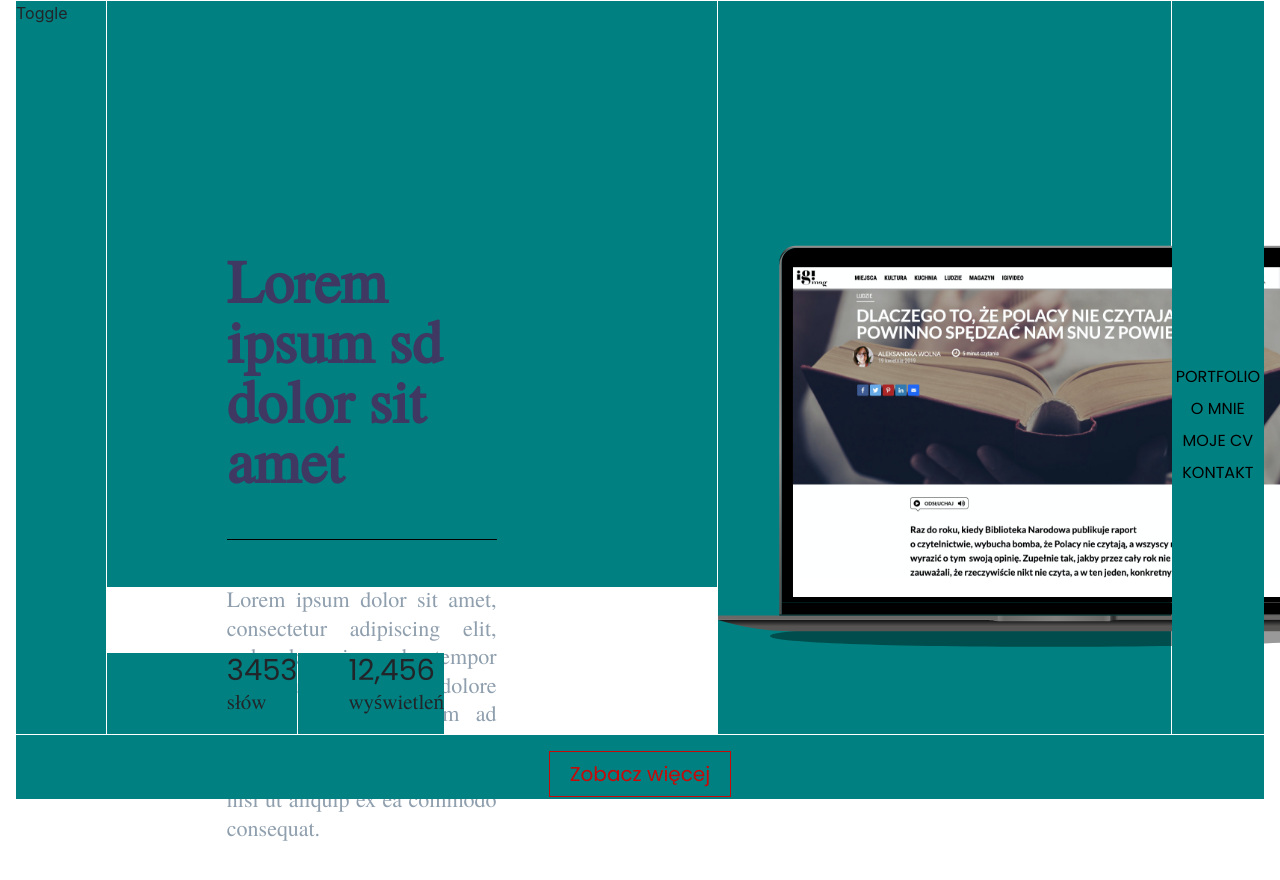
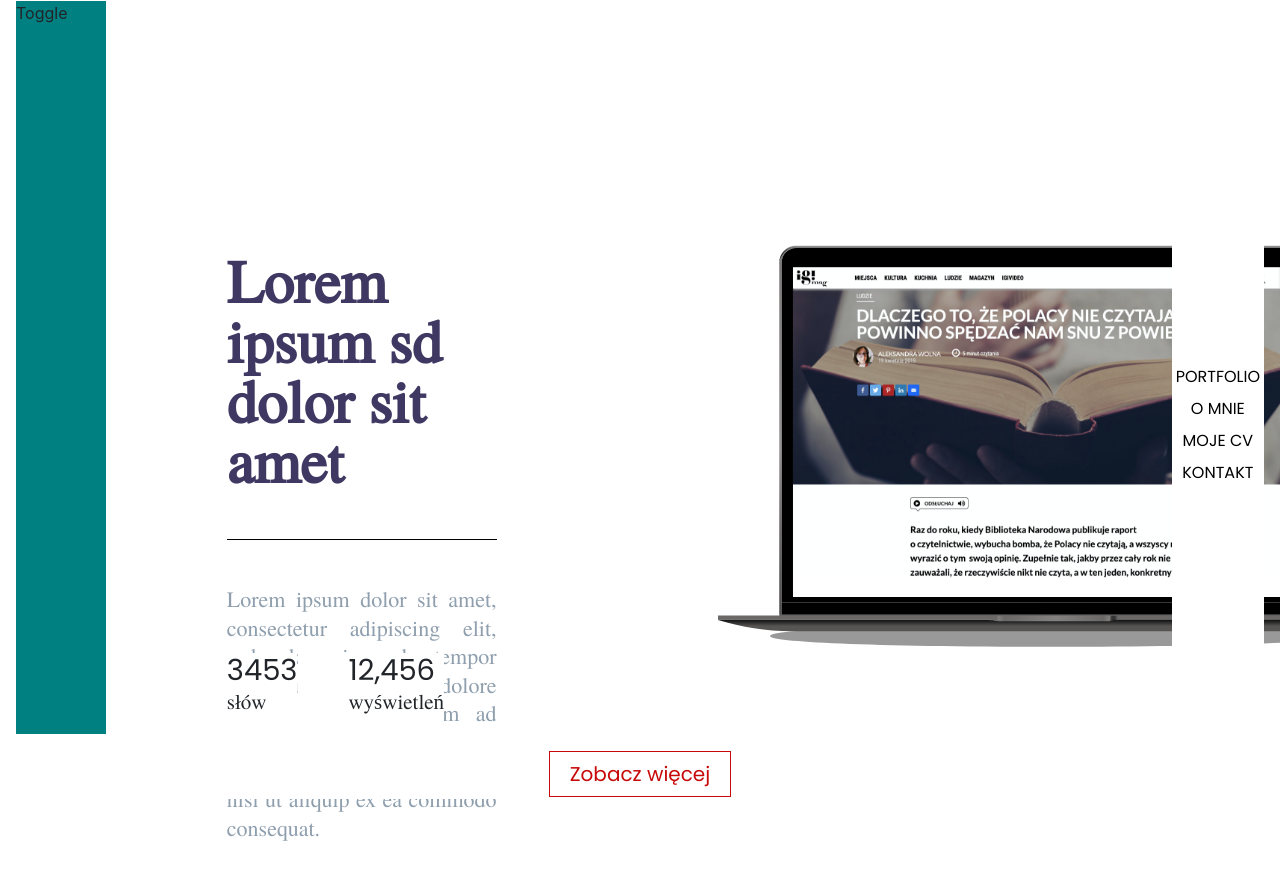
Before and after one commit to elderbary/portfolio-react-aleksandra, a React (Create React App) app: page / in a window 1280 px wide. Shown: the top 880 px of the page. Built offline with nearby package versions, Linux system fonts and the light colour scheme.

Commit message:
usunięcie tła dla grida

```diff
--- a/src/styles/App.css
+++ b/src/styles/App.css
@@ -24,40 +24,40 @@
 }
 
 .grid-item-2 {
-  background-color: teal;
+  background-color: #fff;
   grid-column: 2/7;
   grid-row: 1/10;
 
 }
 
 .grid-item-stats-1 {
-  background-color: teal;
+  background-color: #fff;
   grid-column: 2/2;
   grid-row: 11/12;
 }
 
 .grid-item-stats-2 {
-  background-color: teal;
+  background-color:#fff;
   grid-column: 3/3;
   grid-row: 11/12;
 }
 
 .grid-item-3 {
-  background-color: teal;
+  background-color: #fff;
   grid-column: 7/12;
   grid-row: 1/12;
 
 }
 
 .grid-item-5 {
-  background-color:teal;
+  background-color:#fff;
   grid-column: 12/13;
   grid-row: 1/12;
 
 }
 
 .grid-item-6 {
-  background-color: teal;
+  background-color: #fff;
   grid-column: 1/13;
   grid-row: 12/12;
 
```
